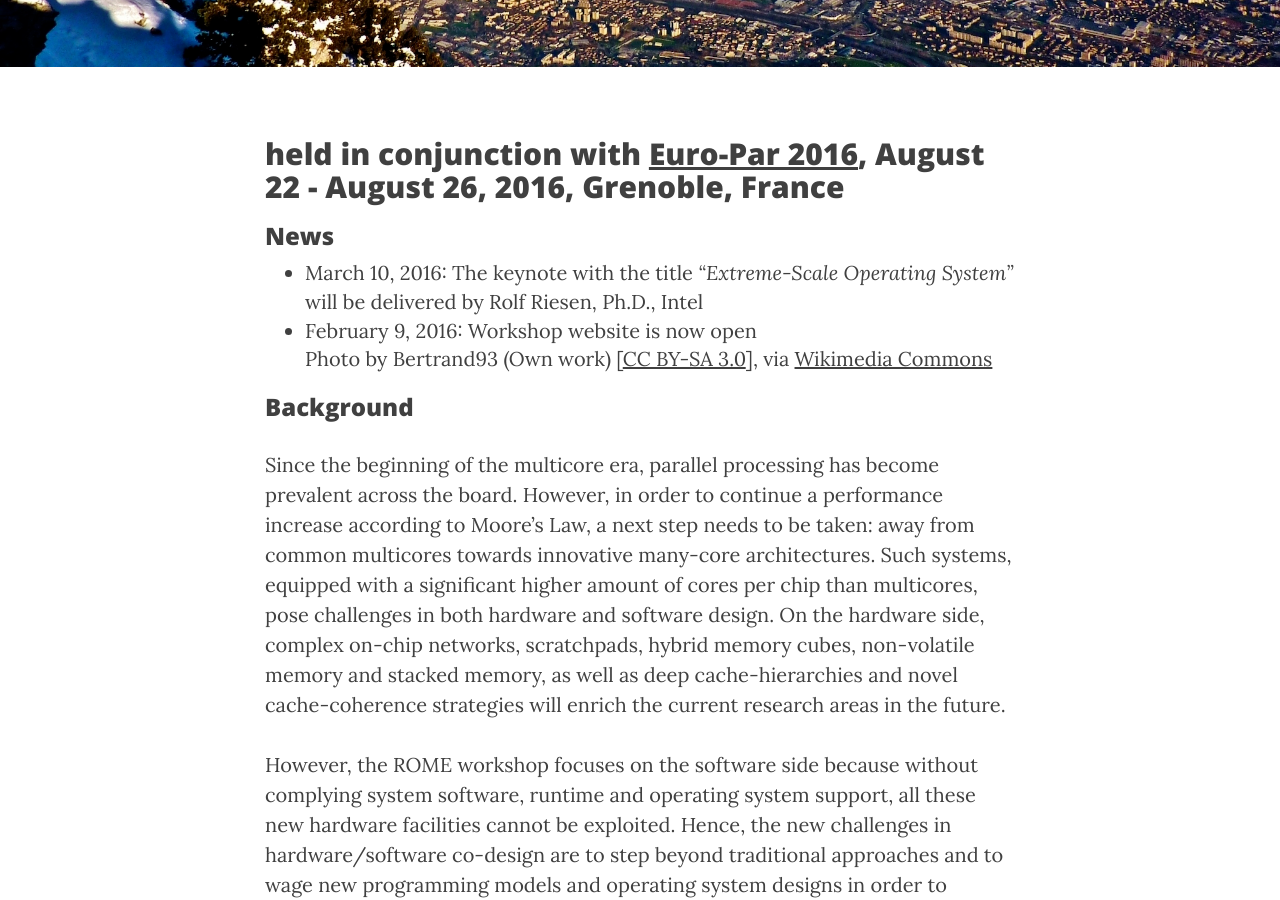
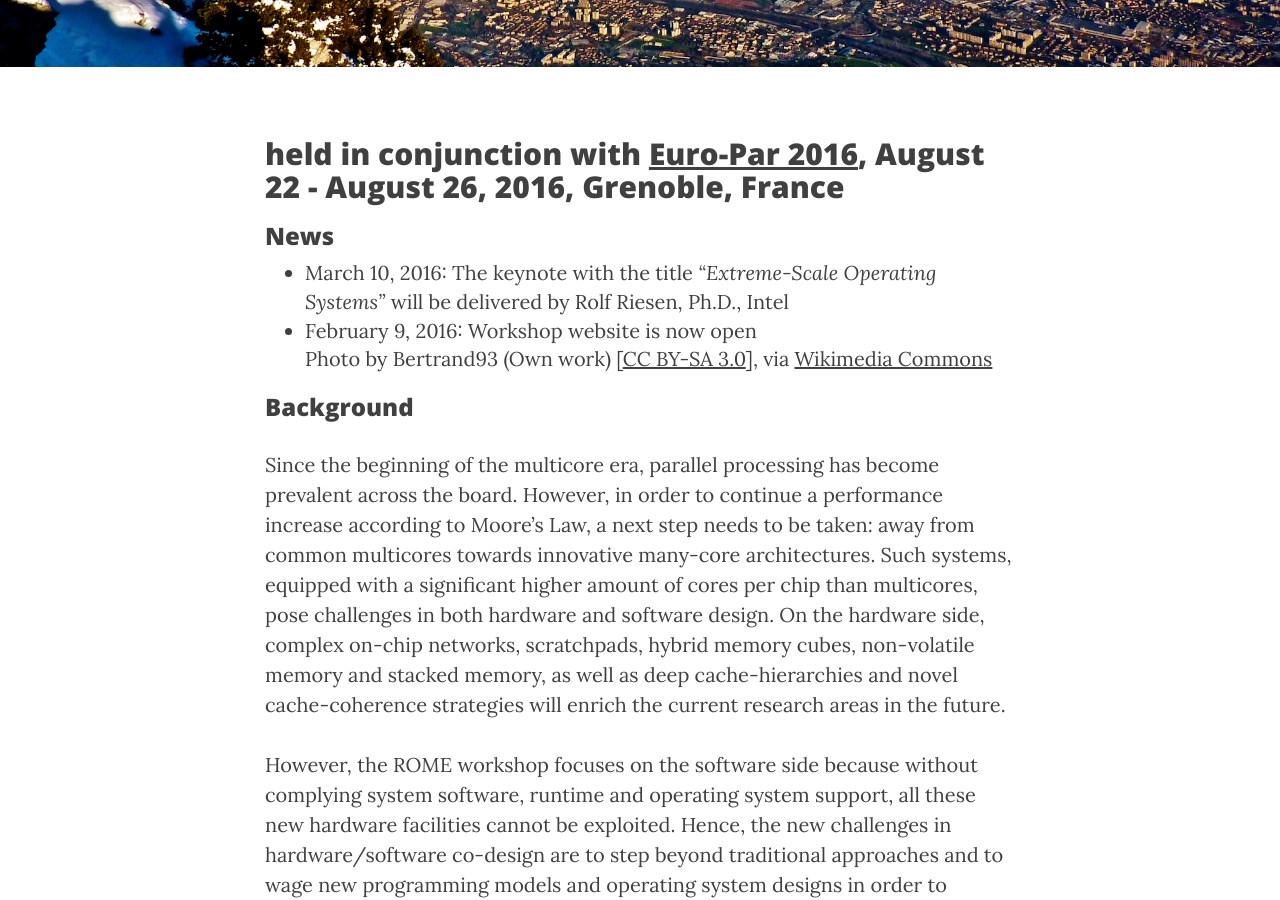
Before and after one commit to WROME/wrome.github.io, a Jekyll site: the page built from grenoble2016.md, in a window 1280 px wide and 900 px high, scrolled down 377 px. Built offline with Jekyll 4.4.1, drawn with Linux system fonts in a browser that asks for light colours; nearby versions of some CDN libraries.

Commit message:
remove typo

```diff
--- a/grenoble2016.md
+++ b/grenoble2016.md
@@ -8,7 +8,7 @@ header-img: "img/grenoble.jpg"
 ## held in conjunction with [Euro-Par 2016](https://europar2016.inria.fr "Euro-Par 2016"), August 22 - August 26, 2016, Grenoble, France
 
 ### News
-* March 10, 2016: The keynote with the title *"Extreme-Scale Operating System"* will be delivered by Rolf Riesen, Ph.D., Intel
+* March 10, 2016: The keynote with the title *"Extreme-Scale Operating Systems"* will be delivered by Rolf Riesen, Ph.D., Intel
 * February 9, 2016: Workshop website is now open<br>Photo by Bertrand93 (Own work) [[CC BY-SA 3.0](http://creativecommons.org/licenses/by-sa/3.0)], via [Wikimedia Commons](https://commons.wikimedia.org/wiki/File%3AMoucherotte_23_12_11_092_(2)_final.JPG)
 
 ### Background
```
